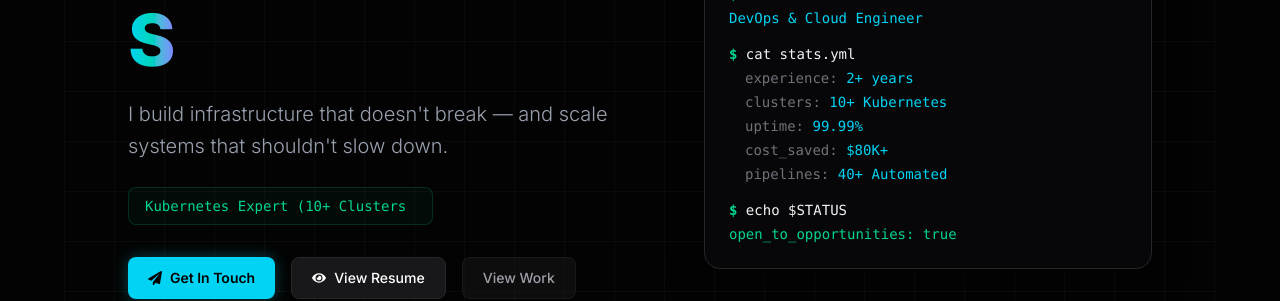
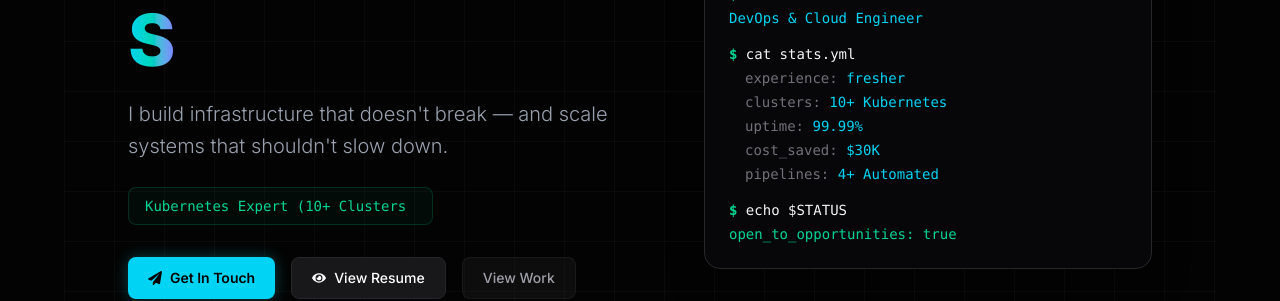
Before and after one commit to Naveen4421/My_portfolio, a Next.js app: page / in a window 1280 px wide. Shown: the part 349-650 px from the top of the page. Built offline with nearby package versions, Linux system fonts and the light colour scheme.

Commit message:
feat: update Hero terminal stats for experience, cost, and pipelines

```diff
--- a/components/sections/Hero.tsx
+++ b/components/sections/Hero.tsx
@@ -117,7 +117,7 @@ export default function Hero() {
               <div className="pl-4 mt-1 space-y-1 text-zinc-400">
                 <div>
                   <span className="text-zinc-500">experience:</span>{" "}
-                  <span className="text-cyan-400">2+ years</span>
+                  <span className="text-cyan-400">fresher</span>
                 </div>
                 <div>
                   <span className="text-zinc-500">clusters:</span>{" "}
@@ -129,11 +129,11 @@ export default function Hero() {
                 </div>
                 <div>
                   <span className="text-zinc-500">cost_saved:</span>{" "}
-                  <span className="text-cyan-400">$80K+</span>
+                  <span className="text-cyan-400">$30K</span>
                 </div>
                 <div>
                   <span className="text-zinc-500">pipelines:</span>{" "}
-                  <span className="text-cyan-400">40+ Automated</span>
+                  <span className="text-cyan-400">4+ Automated</span>
                 </div>
               </div>
             </div>
```
